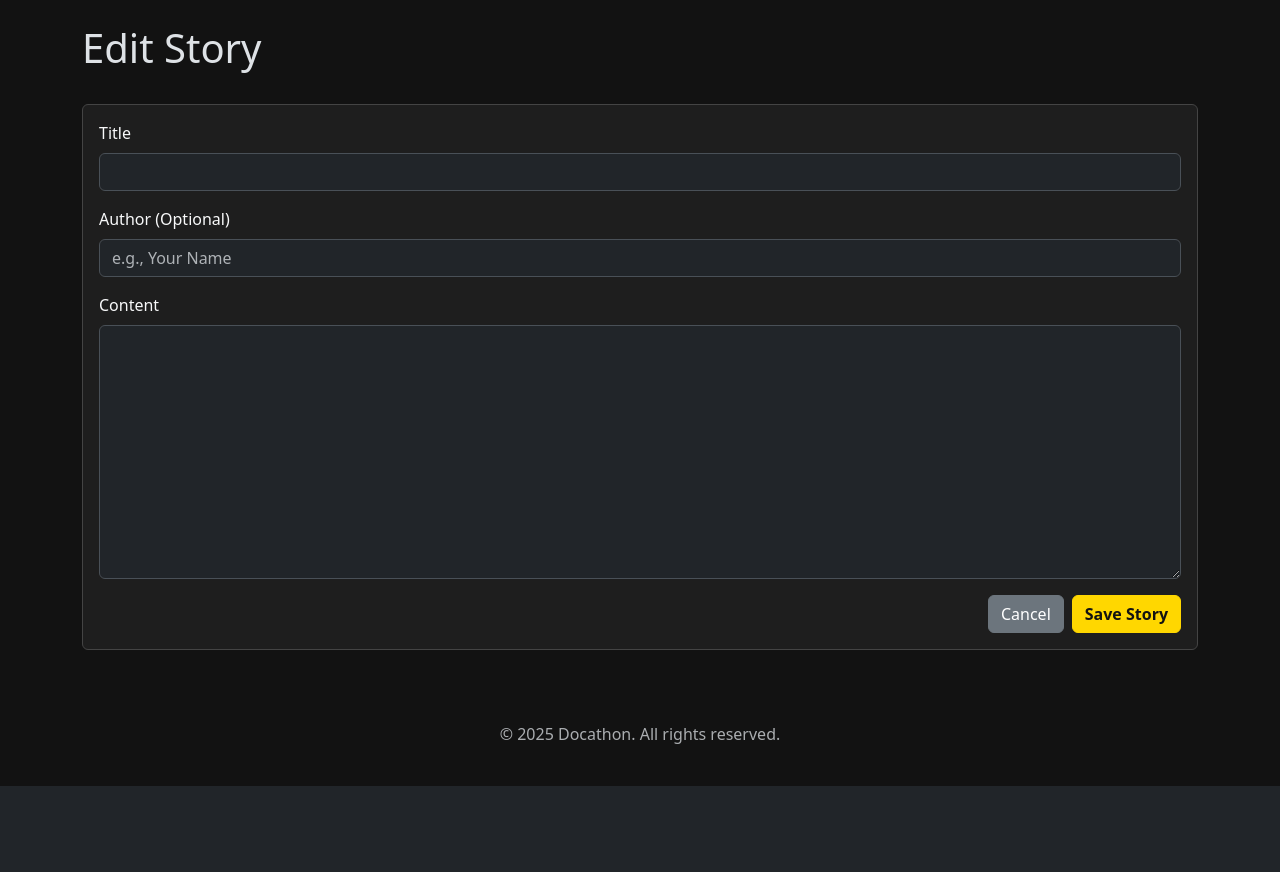
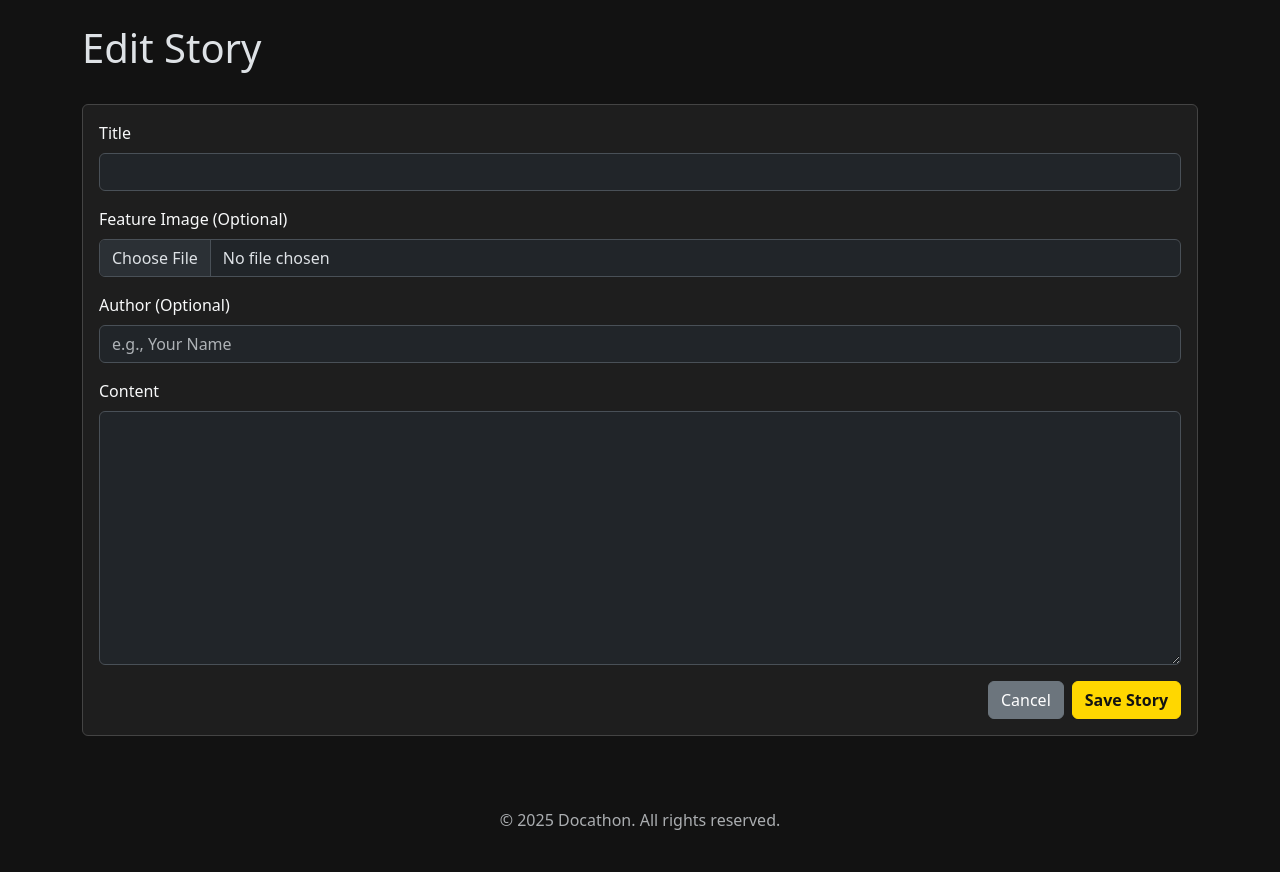
Before and after one commit to Shiva-Prakash-06/docathon-app, a Flask app: page /admin/stories/1/edit in a window 1280 px wide. Shown: the part 82-954 px from the top of the page. Before the commit the page ends 868 px from the top, so only its background shows below. Run offline with Flask 3, Linux system fonts and the light colour scheme; the visitor is signed in with stand-in values (Sample User, id 1); data that the repository does not hold is empty.

Commit message:
18/7 upgrades bug fixes

```diff
--- a/app.py
+++ b/app.py
@@ -5,10 +5,12 @@ from utils.auth import admin_required
 from utils.db import get_db_connection
 import datetime
 import os
+from werkzeug.utils import secure_filename
 
 # --- APP SETUP ---
 app = Flask(__name__)
 app.config.from_pyfile('config.py')
+app.config['UPLOAD_FOLDER'] = os.path.join('static', 'uploads')
 
 
 # --- CONFIGURATION & HELPERS ---
@@ -915,6 +917,29 @@ def log_manual_event(match_id):
 
     return redirect(url_for('live_score_editor', match_id=match_id))
 
+@app.route('/admin/matches/<int:match_id>/undo', methods=['POST'])
+@admin_required
+def undo_last_event(match_id):
+    """Finds and deletes the most recent event from the score_log for a match."""
+    conn = get_db_connection()
+    # Find the ID of the most recent log entry for this match
+    last_event = conn.execute(
+        'SELECT id FROM score_log WHERE match_id = ? ORDER BY created_at DESC, id DESC LIMIT 1',
+        (match_id,)
+    ).fetchone()
+
+    if last_event:
+        # If the last event was a complex one (like Run Out), we might have two entries to delete.
+        # This simplified version deletes just the very last entry.
+        conn.execute('DELETE FROM score_log WHERE id = ?', (last_event['id'],))
+        conn.commit()
+        flash('Last event has been undone.', 'success')
+    else:
+        flash('No event to undo.', 'warning')
+
+    conn.close()
+    return redirect(url_for('live_score_editor', match_id=match_id))
+
 @app.route('/admin/stories')
 @admin_required
 def admin_list_stories():
@@ -932,9 +957,18 @@ def create_story():
         title = request.form.get('title')
         content = request.form.get('content')
         author = request.form.get('author')
+        image_file = request.files.get('image')
+
+        image_filename = None
+        if image_file and image_file.filename != '':
+            image_filename = secure_filename(image_file.filename)
+            image_file.save(os.path.join(app.config['UPLOAD_FOLDER'], image_filename))
 
         conn = get_db_connection()
-        conn.execute('INSERT INTO stories (title, content, author) VALUES (?, ?, ?)', (title, content, author))
+        conn.execute(
+            'INSERT INTO stories (title, content, author, image_filename) VALUES (?, ?, ?, ?)',
+            (title, content, author, image_filename)
+        )
         conn.commit()
         conn.close()
         flash('Story created successfully!', 'success')
@@ -951,8 +985,20 @@ def edit_story(story_id):
         title = request.form.get('title')
         content = request.form.get('content')
         author = request.form.get('author')
+        image_file = request.files.get('image')
 
-        conn.execute('UPDATE stories SET title = ?, content = ?, author = ? WHERE id = ?', (title, content, author, story_id))
+        # Get current image filename
+        current_filename = conn.execute('SELECT image_filename FROM stories WHERE id = ?', (story_id,)).fetchone()['image_filename']
+
+        image_filename = current_filename
+        if image_file and image_file.filename != '':
+            image_filename = secure_filename(image_file.filename)
+            image_file.save(os.path.join(app.config['UPLOAD_FOLDER'], image_filename))
+
+        conn.execute(
+            'UPDATE stories SET title = ?, content = ?, author = ?, image_filename = ? WHERE id = ?',
+            (title, content, author, image_filename, story_id)
+        )
         conn.commit()
         conn.close()
         flash('Story updated successfully!', 'success')
--- a/templates/admin/story_form.html
+++ b/templates/admin/story_form.html
@@ -4,6 +4,7 @@
 {% block content %}
 <div class="d-flex justify-content-between align-items-center">
     <h1>{{ form_title }}</h1>
+    {# Safely check if 'story' exists before creating the delete button #}
     {% if story %}
     <form action="{{ url_for('delete_story', story_id=story.id) }}" method="POST" onsubmit="return confirm('Are you sure you want to delete this story?');">
         <button type="submit" class="btn btn-outline-danger">Delete</button>
@@ -16,15 +17,23 @@
         <form method="POST">
             <div class="mb-3">
                 <label for="title" class="form-label">Title</label>
-                <input type="text" class="form-control" name="title" id="title" value="{{ story.title or '' }}" required>
+                {# Use a ternary operator to provide a fallback value #}
+                <input type="text" class="form-control" name="title" id="title" value="{{ story.title if story else '' }}" required>
+            </div>
+            <div class="mb-3">
+                <label for="image" class="form-label">Feature Image (Optional)</label>
+                <input class="form-control" type="file" name="image" id="image">
+                {% if story and story.image_filename %}
+                    <div class="form-text">Current image: {{ story.image_filename }}</div>
+                {% endif %}
             </div>
             <div class="mb-3">
                 <label for="author" class="form-label">Author (Optional)</label>
-                <input type="text" class="form-control" name="author" id="author" value="{{ story.author or '' }}" placeholder="e.g., Your Name">
+                <input type="text" class="form-control" name="author" id="author" value="{{ story.author if story else '' }}" placeholder="e.g., Your Name">
             </div>
             <div class="mb-3">
                 <label for="content" class="form-label">Content</label>
-                <textarea class="form-control" name="content" id="content" rows="10" required>{{ story.content or '' }}</textarea>
+                <textarea class="form-control" name="content" id="content" rows="10" required>{{ story.content if story else '' }}</textarea>
             </div>
             <div class="d-flex justify-content-end">
                 <a href="{{ url_for('admin_list_stories') }}" class="btn btn-secondary me-2">Cancel</a>
--- a/templates/public/list_stories.html
+++ b/templates/public/list_stories.html
@@ -10,6 +10,9 @@
     {% for story in stories %}
     <div class="col">
         <div class="card h-100 bg-dark border-secondary">
+            {% if story.image_filename %}
+                <img src="{{ url_for('static', filename='uploads/' + story.image_filename) }}" class="card-img-top" alt="{{ story.title }}">
+            {% endif %}
             <div class="card-body">
                 <h5 class="card-title">{{ story.title }}</h5>
                 <p class="card-text text-muted">By {{ story.author or 'Docathon Staff' }}</p>
--- a/templates/public/view_story.html
+++ b/templates/public/view_story.html
@@ -4,6 +4,9 @@
 <div class="row justify-content-center">
     <div class="col-lg-8">
         <a href="{{ url_for('list_stories') }}">&larr; Back to All Stories</a>
+        {% if story.image_filename %}
+            <img src="{{ url_for('static', filename='uploads/' + story.image_filename) }}" class="img-fluid rounded my-4" alt="{{ story.title }}">
+        {% endif %}
         <h1 class="display-4 my-4">{{ story.title }}</h1>
         <p class="text-muted border-bottom pb-3 mb-4">By {{ story.author or 'Docathon Staff' }}</p>
         <div>
```
Also changed, not shown: migration_005.py (added, +32 -0 lines), templates/admin/live_score_form.html (+15 -0 lines), templates/public/match_details.html (+6 -1 lines).
